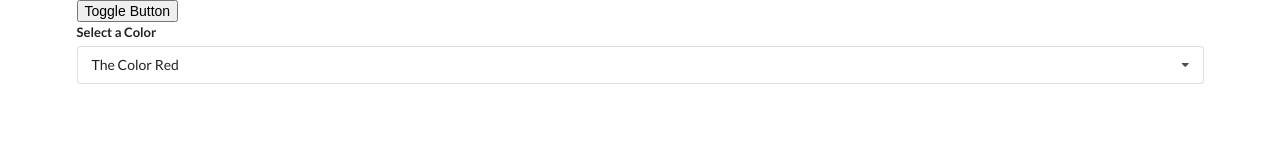
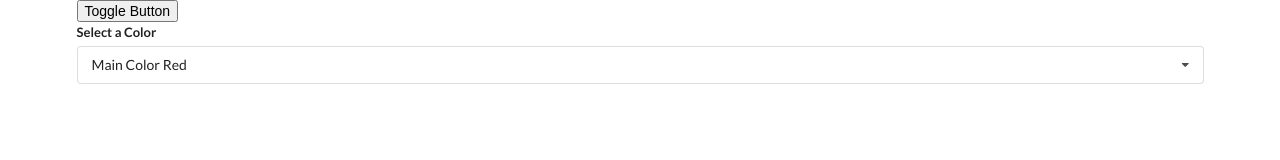
Before and after one commit to YusukeYoshihiro/React_Hooks, a React (Create React App) app: page / in a window 1280 px wide. Shown: the top 160 px of the page. Built offline with nearby package versions, Linux system fonts and the light colour scheme.

Commit message:
Modified App.js  Changed The Color Red to Main

```diff
--- a/src/App.js
+++ b/src/App.js
@@ -19,7 +19,7 @@ import Dropdown from './components/Dropdown';
 
 const options = [
   {
-    label: 'The Color Red',
+    label: 'Main Color Red',
     value: 'red',
   },
   {
```
